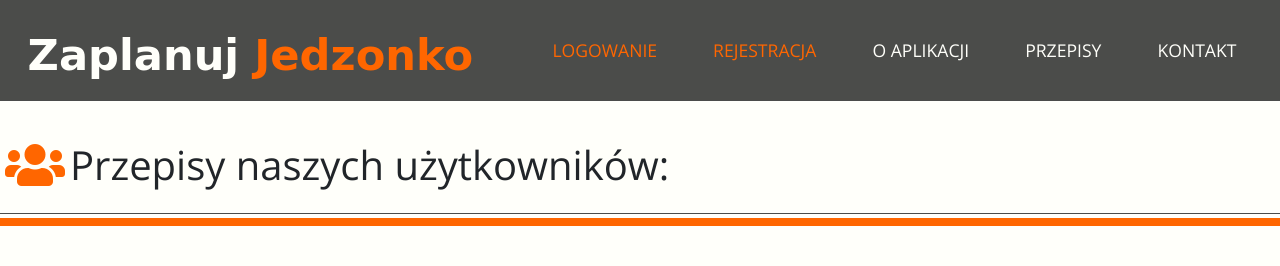
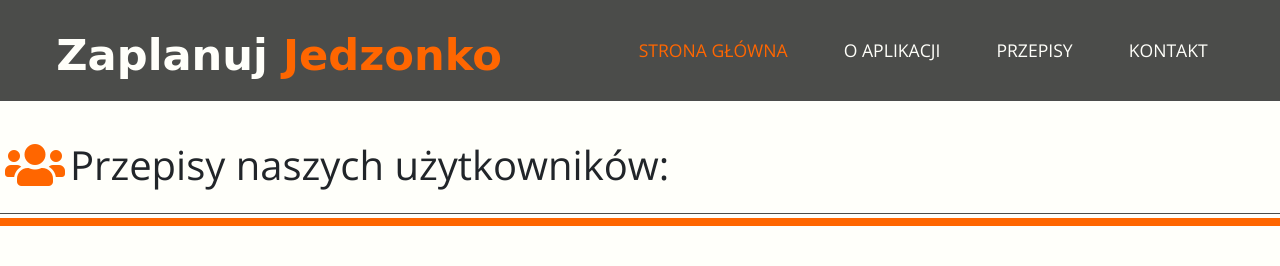
Before and after one commit to Gribek/Food_Plan_App, a Django app: template jedzonko/templates/recipes.html in a window 1280 px wide. Shown: the top 266 px of the page. Run offline with Django 3.2, Linux system fonts and the light colour scheme; the template is opened without the code that fills it, so the values that code supplies are empty; some libraries are stand-ins or nearby versions; some web fonts are replaced.

Commit message:
Update recipes.html

```diff
--- a/jedzonko/templates/recipes.html
+++ b/jedzonko/templates/recipes.html
@@ -24,10 +24,7 @@
         </a>
         <ul class="nav nounderline text-uppercase">
             <li class="nav-item ml-4">
-                <a class="nav-link color-header" href="login.html">logowanie</a>
-            </li>
-            <li class="nav-item ml-4">
-                <a class="nav-link color-header" href="registration.html">rejestracja</a>
+                <a class="nav-link color-header" href="/main">Strona Główna</a>
             </li>
             <li class="nav-item ml-4">
                 <a class="nav-link" href="/about/#about">o aplikacji</a>
```
